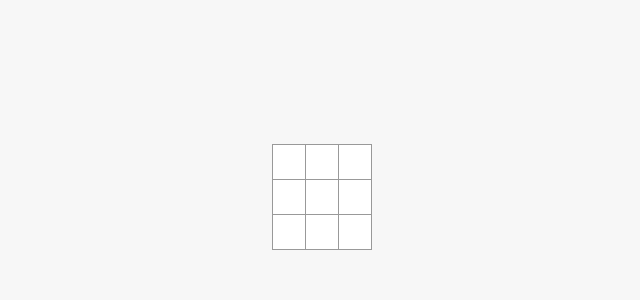
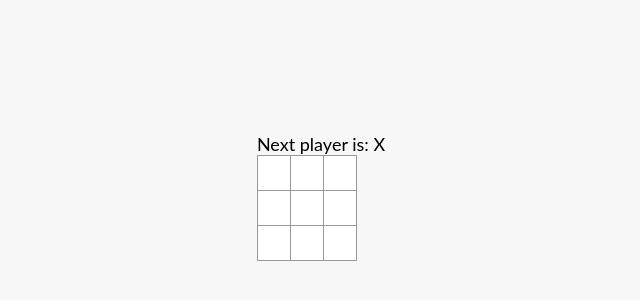
Before and after one commit to gearless-joeeee/tic-tac-toe, a React (Create React App) app: page / in a window 1280 px wide. Shown: the part 204-504 px from the top of the page, without its empty margins (319-959 px from the left). Built offline with nearby package versions, Linux system fonts and the light colour scheme.

Commit message:
suppor declare a winner

```diff
--- a/src/Board.jsx
+++ b/src/Board.jsx
@@ -1,20 +1,61 @@
 import { useState } from 'react'
+
+function getNextFill(squares){
+    const filledSquares = squares.filter(square => (square === 'X' || square === 'O'))
+    const fillNumber = filledSquares.length
+    const nextFill = fillNumber % 2 === 0 ? 'X' : 'O'
+    return nextFill
+}
+
+function calculateBoardState(squares){
+  const winConditions = [
+    [0,1,2],
+    [3,4,5],
+    [6,7,8],
+    [0,3,6],
+    [1,4,7],
+    [2,5,8],
+    [0,4,8],
+    [2,4,6]
+  ]
+    for(const winCondition of winConditions){
+      const [a, b, c] = winCondition
+      if(
+        !(squares[a] === null)
+        && (squares[b] === squares[a])
+        && (squares[c] === squares[a])
+      ){
+        return `${squares[a]} won`
+      }
+    }
+
+
+  const squaresIsFull = squares.filter(square => (square === 'O' || square === 'X')).length === 9
+
+    if(squaresIsFull){
+      return 'Nobody won'
+    } else {
+      const nextFill = getNextFill(squares)
+      return `Next player is: ${nextFill}`
+    }
+}
 
 export default function Board() {
   const [squares, setSquares] = useState(Array(9).fill(null))
 
+  const status = calculateBoardState(squares)
+
   const clickHandler = (index) => {
     const curentSquare = squares[index]
     if(!(curentSquare === null)) return
-    const filledSquares = squares.filter(square => (square === 'X' || square === 'O'))
-    const fillNumber = filledSquares.length
-    const nextFill = fillNumber % 2 === 0 ? 'X' : 'O'
+    const nextFill = getNextFill(squares)
     const newSquares = Array.prototype.slice.call(squares)
     newSquares[index] = nextFill
     setSquares(newSquares)
   }
   return (
     <>
+      <div>{status}</div>
       <div className="board-row">
         <Square value={squares[0]} index={0} handleClick={clickHandler}/>
         <Square value={squares[1]} index={1} handleClick={clickHandler}/>
```
